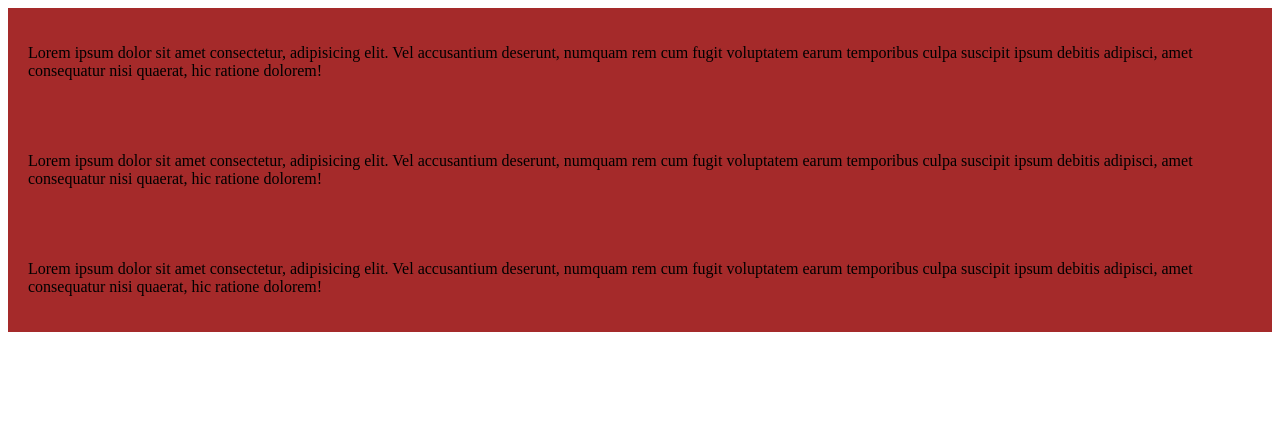
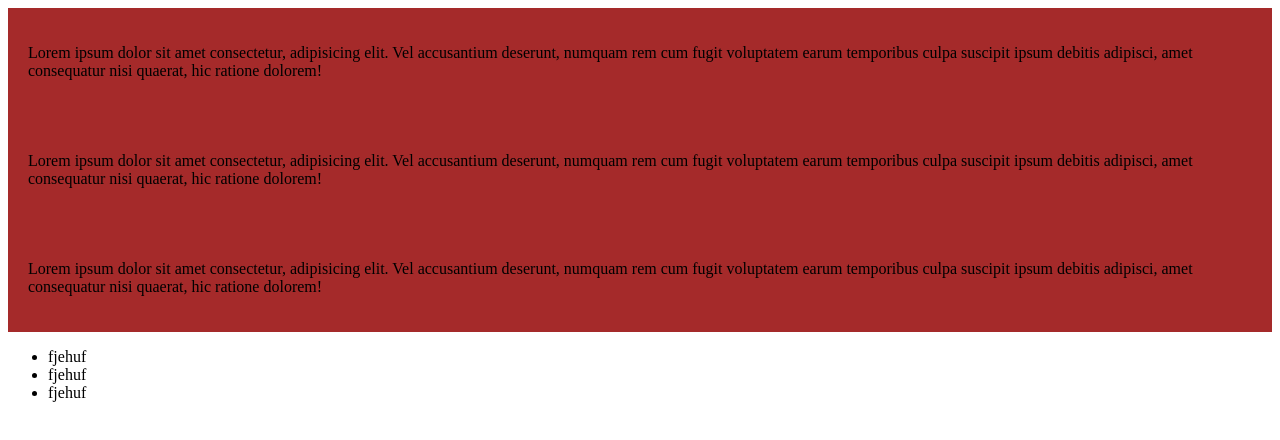
Before and after one commit to meskatabusayed/Programming-Point, a plain HTML site: page index.html in a window 1280 px wide. Drawn offline with Linux system fonts and the light colour scheme.

Commit message:
added next step code

```diff
--- a/index.html
+++ b/index.html
@@ -22,5 +22,10 @@
 
         </p>
     </div>
+    <ul>
+      <li>fjehuf</li>
+      <li>fjehuf</li>
+      <li>fjehuf</li>
+    </ul>
 </body>
 </html>
```
